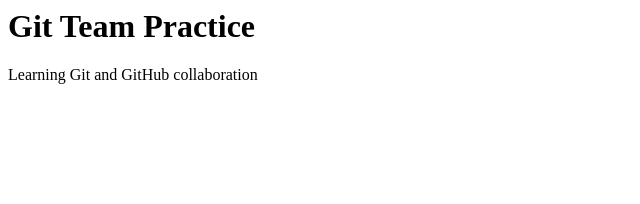
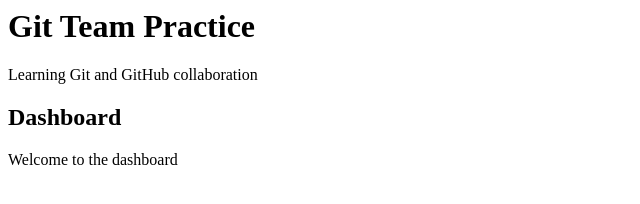
Before and after one commit to anusri2007/git-team-practice, a plain HTML site: page index.html in a window 1280 px wide. Shown: the whole page, without its empty margins (0-640 px from the left). Drawn offline with Linux system fonts and the light colour scheme.

Commit message:
Added Dashboard Page

```diff
--- a/index.html
+++ b/index.html
@@ -1,2 +1,5 @@
 <h1>Git Team Practice</h1>
 <p>Learning Git and GitHub collaboration</p>
+
+<h2>Dashboard</h2>
+<p>Welcome to the dashboard</p>
```
